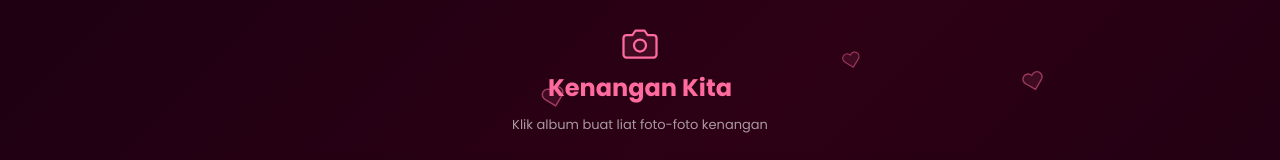
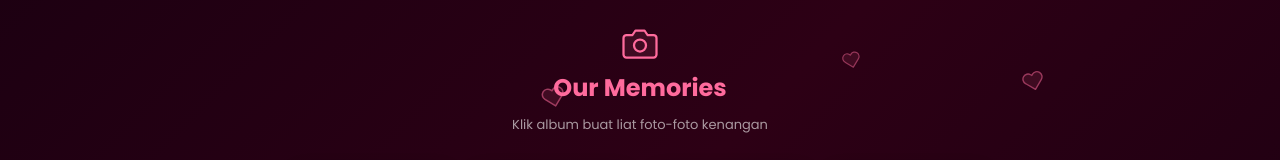
Before and after one commit to rafligamteng02/apologize, a React (Vite) app: page /gallery in a window 1280 px wide. Shown: the part 170-330 px from the top of the page. Built offline with nearby package versions, Linux system fonts and the light colour scheme.

Commit message:
update teks hal alasan & galeri

```diff
--- a/src/pages/AlasanSayang.jsx
+++ b/src/pages/AlasanSayang.jsx
@@ -27,7 +27,7 @@ export default function AlasanSayang() {
           {reasons.length} Alasan Kenapa Aku Sayang Buangett Sama {NAMA_AYANG}
         </h2>
         <p style={{ color: "rgba(255,255,255,0.6)", fontSize: 13 }}>
-          Klik kartunya buat lihat alasan lengkapnya <SparkleIcon size={14} />
+          Klik kartunya <SparkleIcon size={14} />
         </p>
       </motion.div>
 
--- a/src/pages/Gallery.jsx
+++ b/src/pages/Gallery.jsx
@@ -92,7 +92,7 @@ export default function Gallery() {
       >
         <div style={{ marginBottom: 8 }}><CameraIcon size={36} /></div>
         <h2 style={{ color: "#ff6b9d", fontSize: 24, marginBottom: 10 }}>
-          Kenangan Kita
+          Our Memories
         </h2>
         <p style={{ color: "rgba(255,255,255,0.6)", fontSize: 13 }}>
           Klik album buat liat foto-foto kenangan
```
